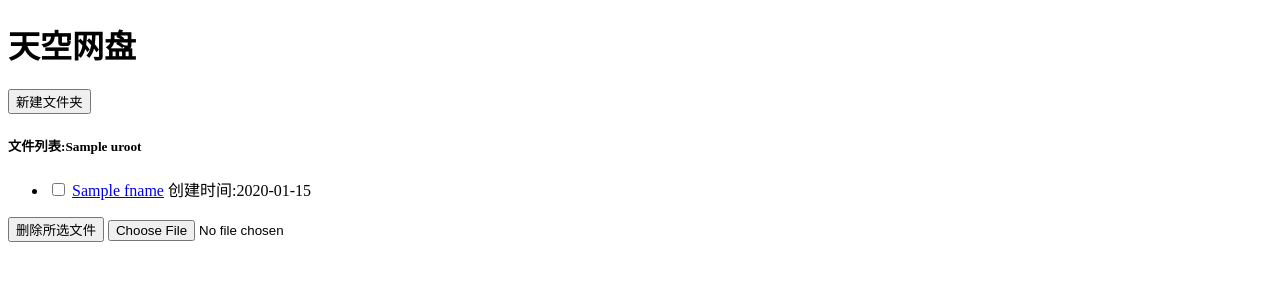
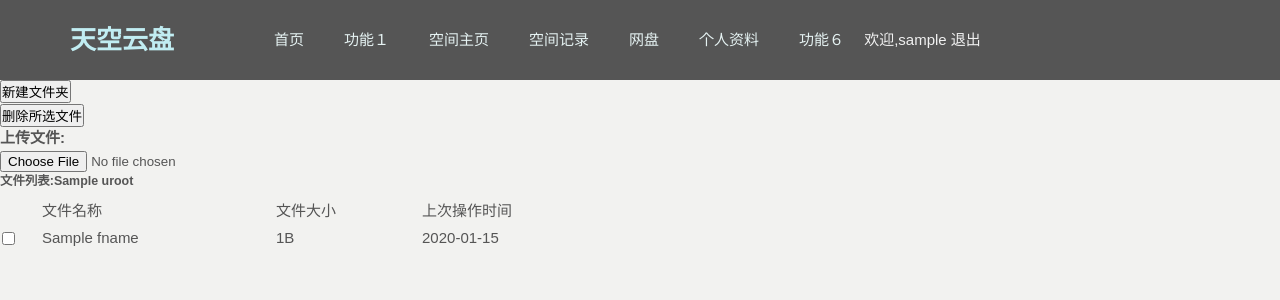
Before and after one commit to Shephermand/Forum1.1, a Flask app: template app/templates/Skydisk.html in a window 1280 px wide. Shown: the top 300 px of the page. Run offline with Flask 2, Linux system fonts and the light colour scheme; the template is opened without the code that fills it: most values are stand-ins (such as "Sample title", 1, 10 or a date in 2020); some libraries are stand-ins or nearby versions.

Commit message:
1.19 样式上改动了一下,准备添加回复功能

```diff
--- a/app/__init__.py
+++ b/app/__init__.py
@@ -8,7 +8,7 @@ db = SQLAlchemy()
 def createApp():
     app = Flask(__name__)
     app.config['DEBUG'] = True
-    app.config['SQLALCHEMY_DATABASE_URI'] = "mysql+pymysql://root:han1345@localhost:3306/ajax"
+    app.config['SQLALCHEMY_DATABASE_URI'] = "mysql+pymysql://root:123456@localhost:3306/ajax"
     app.config['SQLALCHEMY_COMMIT_ON_TEARDOWN'] = True
     app.config['SECRET_KEY'] = "zheshijiyezhongwenmiyao"
     app.config["SQLALCHEMY_TRACK_MODIFICATIONS"] = False
--- a/app/main/views.py
+++ b/app/main/views.py
@@ -101,6 +101,7 @@ def My_page_view():
         if 'uname' in session:
             create_space()
             user = User.query.filter_by(uname=session['uname']).first()
+            session['nickname'] = user.nickname
             comm = Comment.query.all()
             return render_template('My_page.html', nickname=user.nickname)
         else:
@@ -110,6 +111,7 @@ def My_page_view():
         text = request.form['uinfo']
         user = User.query.filter_by(uname=uname).first()
         uid = user.id
+        session['nickname'] = user.nickname
         comment = Comment(text, uid)
         if request.files:
             f = request.files['image']
--- a/app/models.py
+++ b/app/models.py
@@ -1,4 +1,5 @@
 from . import db
+
 
 class User(db.Model):
     __tablename__ = 'user'
@@ -98,4 +99,4 @@ class Reply(db.Model):
     rpl = db.Column(db.String(150), nullable=False)
     r_time = db.Column(db.TIMESTAMP, nullable=False)
     uid = db.Column(db.Integer, db.ForeignKey('user.id'))
-    aid = db.Column(db.Integer,db.ForeignKey('answer.id'))
+    aid = db.Column(db.Integer, db.ForeignKey('answer.id'))
--- a/app/static/css/base.css
+++ b/app/static/css/base.css
@@ -5,7 +5,7 @@ body {  font: 15px "Microsoft YaHei", Arial, Helvetica, sans-serif; color: #555;
 img { border: 0; display: block }
 ul, li { list-style: none; }
 a { text-decoration: none; color: #555 }
-a:hover { text-decoration: none; color: #C1EDF2; }
+a { text-decoration: none; color: #b9d5d8; }
 
 /*nav*/
 .logo { float: left; margin-right: 80px; font-size: 26px; }
--- a/app/static/css/mypage.css
+++ b/app/static/css/mypage.css
@@ -106,17 +106,20 @@ h4{
 #prior{
     position: relative;
     top:75%;
+    margin-left: -9px;
+    color: black;
 }
 #next{
     position: relative;
     top:85%;
+    color: black;
 }
 #ctrl_upn{
     width: 100px;
     position: fixed;
     right:28%;
     font-size: 18px;
-    background-image:url('/static/images/timg.jpeg');
+    background-image:url('/static/images/kjp.jpg');
     background-size: 100px;
 }
 .answs{
--- a/app/static/css/sky.css
+++ b/app/static/css/sky.css
@@ -16,3 +16,24 @@ progress::-webkit-progress-value { background: #56BE64; }
     width:100%;
     margin-right: 5px;
 }
+
+a { text-decoration: none; color: #555 }
+
+table{
+    width: 50%;
+    margin-top: 7px;
+}
+
+table .select{
+    width: 38px;
+
+}
+
+table .select input{
+    text-align: left;
+     margin-top: 8px;
+}
+
+table #title{
+    /*text-align: center;*/
+}
--- a/app/static/js/js_mypage.js
+++ b/app/static/js/js_mypage.js
@@ -49,7 +49,7 @@ function to_answer(cid) {
     });
 }
 
-function answer(obj) {
+function answer(obj, f) {
     $.ajax({
         url:'/show_answer',
         type:"get",
@@ -68,7 +68,11 @@ function answer(obj) {
                     html += "<h5 style='margin-bottom: -12px'>";
                     html += "第"+(i+1)+"楼的"+obj2.uname+"发表于:"+obj2.a_time;
                     html += "</h5>";
-                    html += "<p style='font-size: 13px; margin-top: 10px;'>"+obj2.anw+"</p>";
+                    html += "<p style='font-size: 16px; margin-top: 10px;'>"+obj2.anw+"</p>";
+                    if(f==1){
+                        html += "<a>回复</a>";
+                    }
+                    html += "<hr></hr>"
                 });
                 $("#a"+obj.cid).html(html);
             }
@@ -78,6 +82,7 @@ function answer(obj) {
 
 function load() {
     $(".chang_page").attr('style','');
+    $("#reload").attr('onclick', 'load()');
      var xhr = createXhr();
      xhr.open('get','/get_comm',true);
      xhr.onreadystatechange = function () {
@@ -102,7 +107,7 @@ function load() {
                  str += "<hr style='border: 3px groove yellow;'></hr>";
                  str += "<div id='a"+obj.cid+"'></div>";
                  str += "<p id='ta"+obj.cid+"'></p>";
-             answer(obj);
+                 answer(obj, 0);
                  str += '</div>';
              });
              $("#comm_ar").html(str);
@@ -115,6 +120,7 @@ function load() {
 // 我的记录功能
 function my_history() {
     $(".chang_page").attr('style','display:none;');
+    $("#reload").attr('onclick', 'my_history()');
     $.ajax({
         url:'/history',
         type:'get',
@@ -136,7 +142,7 @@ function my_history() {
                 html += "<hr style='border: 3px groove rosybrown;'></hr>";
                 html += "<div id='a"+obj.cid+"'></div>";
                 html += "<p id='ta"+obj.cid+"'></p>";
-                answer(obj);
+                answer(obj, 1);
                 html += '</div>';
             });
             $("#comm_ar").html(html);
--- a/app/templates/Skydisk.html
+++ b/app/templates/Skydisk.html
@@ -3,19 +3,43 @@
 <head>
     <meta charset="UTF-8">
     <title>网盘</title>
+    <link href="/static/css/base.css" rel="stylesheet">
+    <link href="/static/css/index.css" rel="stylesheet">
     <link href="/static/css/sky.css" rel="stylesheet">
     <script src="/static/js/cre_xhr.js"></script>
     <script src="/static/js/jquery-1.11.3.js"></script>
     <script src="/static/js/js_skydisk.js"></script>
+    <script src="/static/js/js_mypage.js"></script>
 </head>
 <body>
-<h1>天空网盘</h1>
+<div class="menu">
+      <nav class="nav" id="topnav">
+        <h1 class="logo"><a href="100-main.html">天空云盘</a></h1>
+        <li><a a href="/">首页</a></li>
+        <li><a href="">功能１</a></li>
+        <li><a href="/My_page" onclick="load()">空间主页</a></li>
+        <li><a a href="/My_page" onclick="my_history();">空间记录</a> </li>
+        <li><a href="/skydisk">网盘</a> </li>
+        <li><a href="">个人资料</a> </li>
+        <li><a href="release.html">功能６</a></li>
+          <a style="color: #F1F1F1" href="javascript:void(0);">欢迎,{{dirlist. nickname}}</a>
+          <a style="color: #F1F1F1" href="/logout" class="no-margin">退出</a>
+      </nav>
+</div>
     <form action="/push_file" method="post" enctype="multipart/form-data">
     <div>
         <p>
             <button type="button" onclick="newdir('{{ dirlist.abs_path }}');">新建文件夹</button>
         </p>
-
+    <input type="button" value="删除所选文件" onclick="deleteFile()">
+    <!--批量上传-->
+        <p> <b>上传文件:</b></p>
+    <input type="file" id="uploadFile" onchange="uploadFiles()">
+    <!--上传进度条-->
+    <p id="pbar">
+        <progress id="processBar"></progress>
+    </p>
+    <span id="percen"></span>
         <p>
 {#            上传文件: <input type="file" name="file" id="leading_in" class="hide" onchange="goodfile();">#}
             <input id="hidden" type="hidden" name="path" value="{{ dirlist.abs_path }}">
@@ -24,25 +48,45 @@
     </form>
     <h5>文件列表:{{ dirlist.uroot }}</h5>
 <form id="deldata" action="/delfiles" method="post">
-    <ul>
-        {% for f in dirlist.lst %}
-            <li>
+<table>
+    <thead>
+        <tr>
+            <td class="select"></td>
+            <td id="title">文件名称</td>
+            <td>文件大小</td>
+            <td>上次操作时间</td>
+        </tr>
+    </thead>
+    <tbody>
+    {% for f in dirlist.lst %}
+        <tr>
+            <td class="select">
                 <input type="checkbox" name="del{{ loop.index0 }}" value="{{ dirlist.abs_path }}/{{ f.fname }}">
+            </td>
+            <td class="resurce">
                 <a href="/skydisk?index={{ dirlist.abs_path }}/{{ f.fname }}">{{ f.fname }}</a>
-                <span>创建时间:{{ f.ctime }}</span>
-            </li>
-        {% endfor %}
-    </ul>
+            </td>
+            <td>
+                {{ f.size|humsize }}
+            </td>
+            <td>
+                {{ f.ctime }}
+            </td>
+        </tr>
+    </tbody>
+    {% endfor %}
+</table>
+{#    <ul>#}
+{#        {% for f in dirlist.lst %}#}
+{#            <li>#}
+{#                <input type="checkbox" name="del{{ loop.index0 }}" value="{{ dirlist.abs_path }}/{{ f.fname }}">#}
+{#                <a href="/skydisk?index={{ dirlist.abs_path }}/{{ f.fname }}">{{ f.fname }}</a>#}
+{#                <span>创建时间:{{ f.ctime }}</span>#}
+{#            </li>#}
+{#        {% endfor %}#}
+{#    </ul>#}
     <input type="hidden" name="now_path" value="{{ dirlist.abs_path }}">
 </form>
-    <input type="button" value="删除所选文件" onclick="deleteFile()">
-    <!--批量上传-->
-    <input type="file" id="uploadFile" onchange="uploadFiles()">
-    <!--上传进度条-->
-    <p id="pbar">
-        <progress id="processBar"></progress>
-    </p>
-    <span id="percen"></span>
 
 
 </body>
--- a/app/users/__init__.py
+++ b/app/users/__init__.py
@@ -1,3 +1,22 @@
 from flask import Blueprint
 users = Blueprint('users', __name__)
 from . import views
+
+
+def ansysize(size):
+    if size == 0:
+        return "目录"
+    elif size < 1024:
+        return str(size)+'B'
+    elif 1024 < size < pow(1024, 2):
+        anw = round(size/1024, 2)
+        s = str(anw)+'KB'
+    elif pow(1024, 2) < size < pow(1024, 3):
+        anw = round(size/pow(1024, 2))
+        s = str(anw) + 'MB'
+    else:
+        anw = round(size/pow(1024, 3))
+        s = str(anw) + 'GB'
+    return s
+
+users.add_app_template_filter(ansysize, 'humsize')
```
Also changed, not shown: app/templates/My_page.html (+4 -4 lines), app/users/views.py (+10 -2 lines), app/static/images/kjp.jpg (added). Lines whose indentation alone changed are shown as unchanged.
